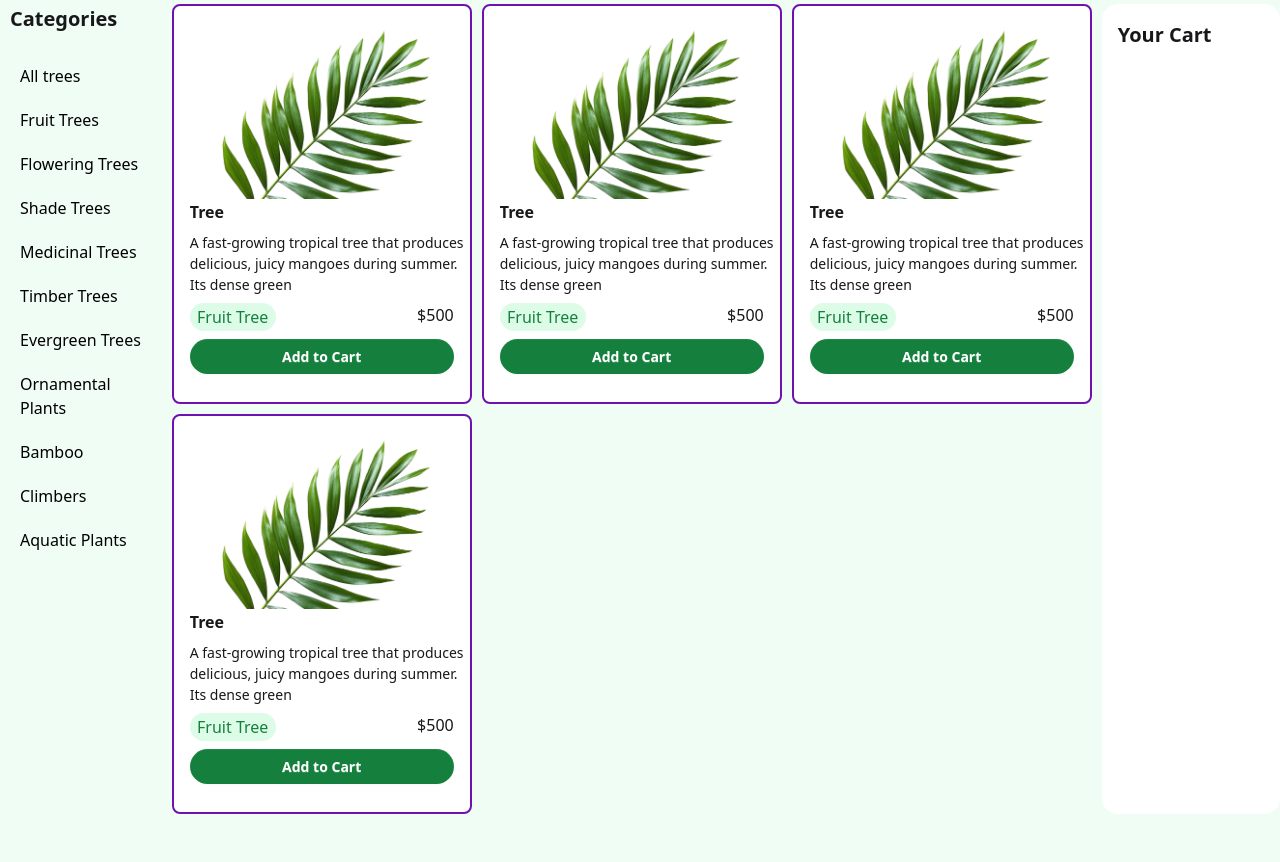
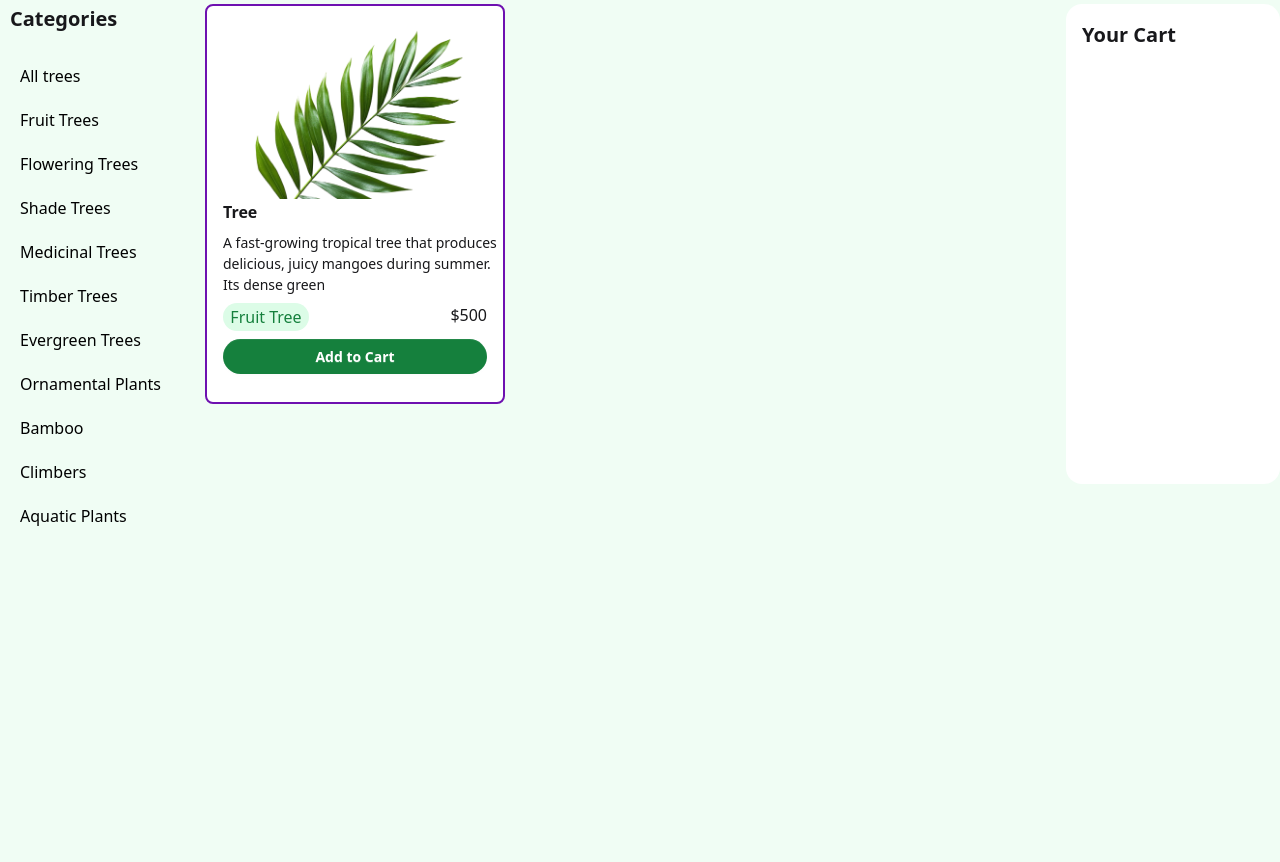
Before and after one commit to tahmid112303/Assignment-6, a plain HTML site: page index.html in a window 1280 px wide. Shown: the part 658-1520 px from the top of the page. Drawn offline with nearby package versions, Linux system fonts and the light colour scheme.

Commit message:
data collection

```diff
--- a/index.html
+++ b/index.html
@@ -105,36 +105,7 @@
                     </div>
                     <div class=" w-full pl-4 pr-4"><button class="btn bg-[#15803D] text-white w-full h-[35px] rounded-[35px] border-none font-bold">Add to Cart</button></div>
                 </div>
-                <div class="card bg-white h-[400px] w-[300px] border-2 border-purple-800 rounded-[8px] flex flex-col gap-2">
-                    <div class="img mt-2 ml-4 mr-4 w-auto h-[178px] bg-cover"><img src="assets/hero-leaf1.png" alt=""  class=" h-auto w-auto"></div>
-                    <div class="ml-4"><h1 class=" font-semibold">Tree</h1></div>
-                    <div class="ml-4 "><p class=" text-[14px]">A fast-growing tropical tree that produces delicious, juicy mangoes during summer. Its dense green</p></div>
-                    <div class=" flex justify-between ml-4 mr-4">
-                        <div class=" w-[86px] h-[28px] bg-[#DCFCE7] flex justify-center items-center text-[#15803D] rounded-[40px]">Fruit Tree</div>
-                        <div>$500</div>
-                    </div>
-                    <div class=" w-full pl-4 pr-4"><button class="btn bg-[#15803D] text-white w-full h-[35px] rounded-[35px] border-none font-bold">Add to Cart</button></div>
-                </div>
-                <div class="card bg-white h-[400px] w-[300px] border-2 border-purple-800 rounded-[8px] flex flex-col gap-2">
-                    <div class="img mt-2 ml-4 mr-4 w-auto h-[178px] bg-cover"><img src="assets/hero-leaf1.png" alt=""  class=" h-auto w-auto"></div>
-                    <div class="ml-4"><h1 class=" font-semibold">Tree</h1></div>
-                    <div class="ml-4 "><p class=" text-[14px]">A fast-growing tropical tree that produces delicious, juicy mangoes during summer. Its dense green</p></div>
-                    <div class=" flex justify-between ml-4 mr-4">
-                        <div class=" w-[86px] h-[28px] bg-[#DCFCE7] flex justify-center items-center text-[#15803D] rounded-[40px]">Fruit Tree</div>
-                        <div>$500</div>
-                    </div>
-                    <div class=" w-full pl-4 pr-4"><button class="btn bg-[#15803D] text-white w-full h-[35px] rounded-[35px] border-none font-bold">Add to Cart</button></div>
-                </div>
-                <div class="card bg-white h-[400px] w-[300px] border-2 border-purple-800 rounded-[8px] flex flex-col gap-2">
-                    <div class="img mt-2 ml-4 mr-4 w-auto h-[178px] bg-cover"><img src="assets/hero-leaf1.png" alt=""  class=" h-auto w-auto"></div>
-                    <div class="ml-4"><h1 class=" font-semibold">Tree</h1></div>
-                    <div class="ml-4 "><p class=" text-[14px]">A fast-growing tropical tree that produces delicious, juicy mangoes during summer. Its dense green</p></div>
-                    <div class=" flex justify-between ml-4 mr-4">
-                        <div class=" w-[86px] h-[28px] bg-[#DCFCE7] flex justify-center items-center text-[#15803D] rounded-[40px]">Fruit Tree</div>
-                        <div>$500</div>
-                    </div>
-                    <div class=" w-full pl-4 pr-4"><button class="btn bg-[#15803D] text-white w-full h-[35px] rounded-[35px] border-none font-bold">Add to Cart</button></div>
-                </div>
+
 
         </div>
 
--- a/script.js
+++ b/script.js
@@ -1,16 +1,15 @@
 const categoryButtons=document.getElementsByClassName("category")
+
+function display(posts){
+    for(let post in posts){
+        console.log(posts[post]);
+    }
+}
 
 for(const btn of categoryButtons){
     btn.addEventListener('click', ()=>{
-        const url="https://openapi.programming-hero.com/api/plants";
-        fetch(url).then(res=>res.json()).then(data=>display(data))
+        const url="https://openapi.programming-hero.com/api/plants"
+fetch(url).then(res=>res.json())
+.then(data=>display(data))
     })
 }
-
-
-
-function display(posts){
-    posts.forEach(post => {
-        console.log(post);
-    });
-}
```
